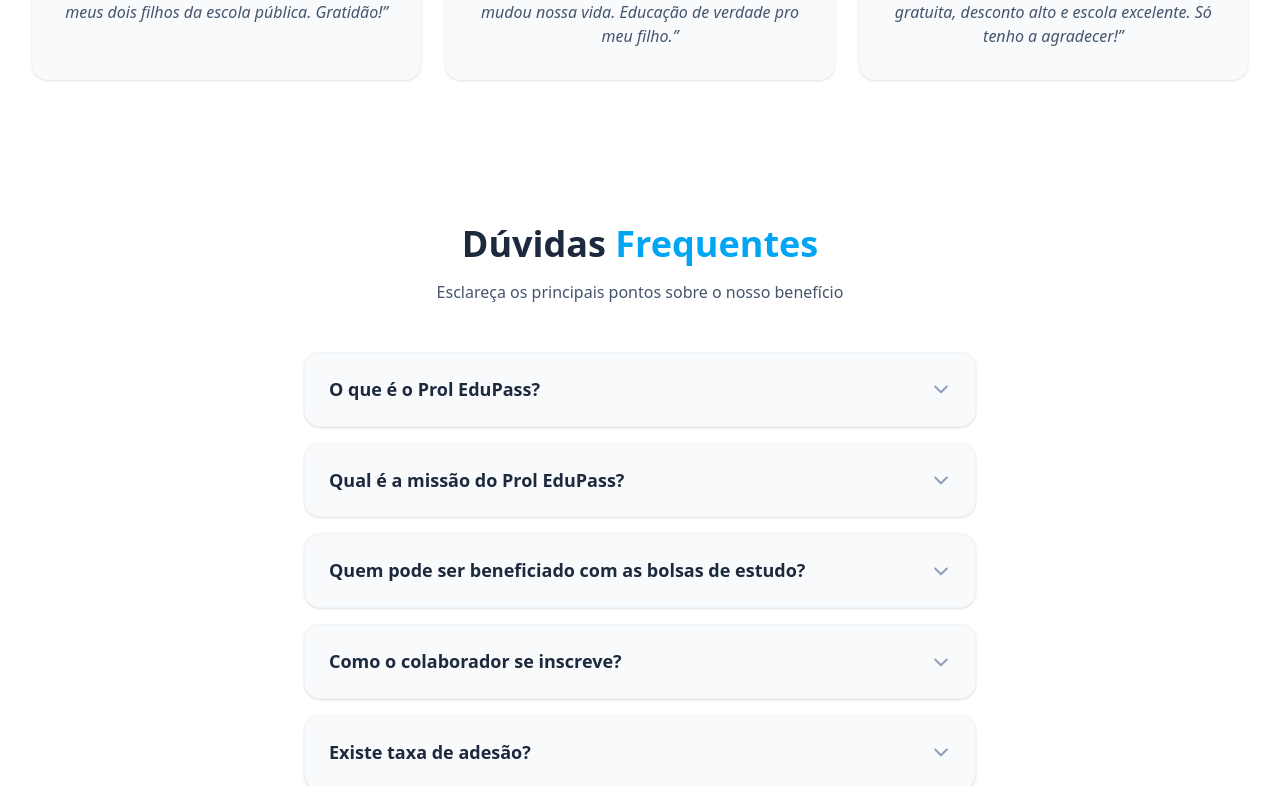
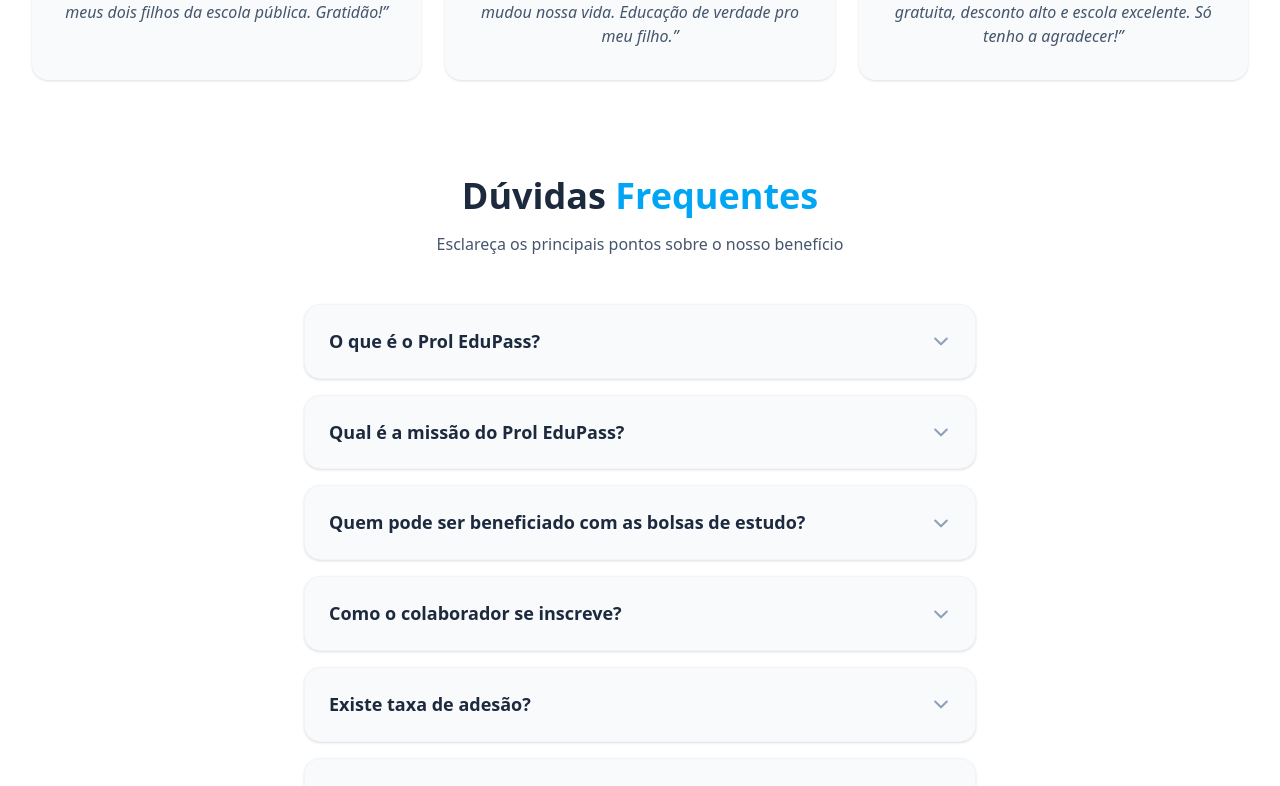
Before and after one commit to vithorcamara/proledupass-riseup, a React (Vite) app: page /portal/LP in a window 1280 px wide. Shown: the part 3849-4635 px from the top of the page. Built offline with nearby package versions, Linux system fonts and the light colour scheme; what @react-pdf/renderer would draw is missing.

Commit message:
Style: refinamento de proporções e espaçamentos na landing page
- Ajuste das dimensões da logo no Footer para garantir maior consistência visual.
- Readequação do padding na seção de Faq para melhorar o respiro visual e o fluxo de leitura.

```diff
--- a/src/components/landing_page/Faq.jsx
+++ b/src/components/landing_page/Faq.jsx
@@ -37,7 +37,7 @@
   };
 
   return (
-    <section className="py-16 md:py-24 bg-white px-4 sm:px-6 lg:px-8 flex flex-col items-center">
+    <section className="py-8 md:py-12 bg-white px-4 sm:px-6 lg:px-8 flex flex-col items-center">
       {/* Título da Seção */}
       <div className="max-w-3xl w-full text-center mb-12">
         <h2 className="text-3xl md:text-4xl font-extrabold text-slate-800 mb-4">
--- a/src/components/landing_page/Footer.jsx
+++ b/src/components/landing_page/Footer.jsx
@@ -15,6 +15,7 @@
                <img
               src="public/assets/logos/outline-white.png"
               alt="logo edupass branco"
+              className="h-12 w-auto"
             />
             </div>
 
```
